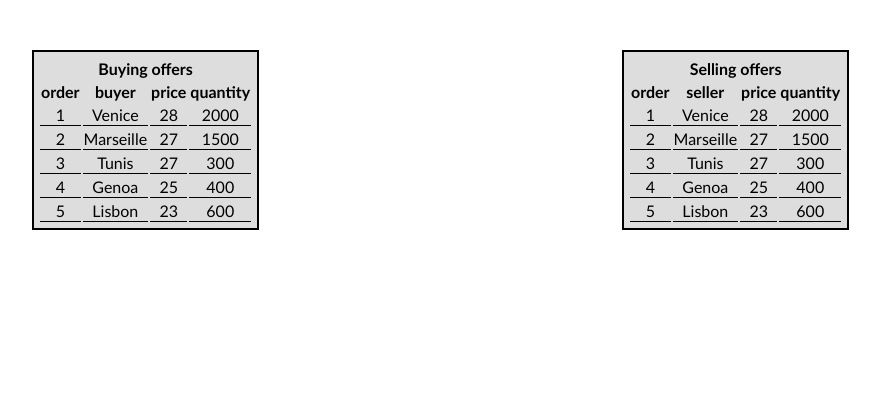
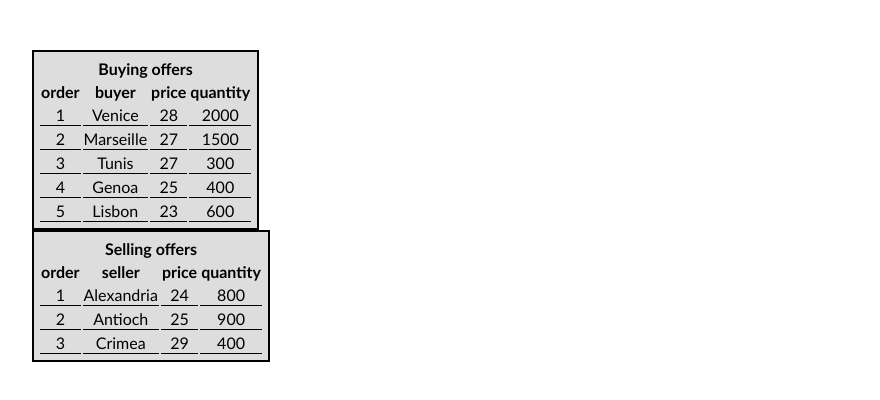
Before and after one commit to Stylian/markets, a React (Create React App) app in the folder ui/: page / in a window 1280 px wide. Shown: the top 400 px of the page, without its empty margins (18-898 px from the left). Built offline with nearby package versions, Linux system fonts and the light colour scheme.

Commit message:
rework to avoid reusability

```diff
--- a/ui/src/App.css
+++ b/ui/src/App.css
@@ -2,13 +2,3 @@
   text-align: center;
   padding: 50px;
 }
-
-.splitscreen {
-  display:flex;
-}
-.splitscreen .left {
-  flex: 1;
-}
-.splitscreen .right {
-  flex: 1;
-}
--- a/ui/src/App.js
+++ b/ui/src/App.js
@@ -1,20 +1,11 @@
 import React from 'react';
 import './App.css';
-import {BuySellTable} from "./features/buySellTable/BuySellTable";
+import {TradeCenter} from "./features/TradeCenter/TradeCenter";
 
 function App() {
   return (
     <div className="App">
-      <div className="splitscreen">
-        <div className="left">
-          <BuySellTable type={"buy"} />
-        </div>
-
-        <div className="right">
-          <BuySellTable type={"sell"} />
-        </div>
-      </div>
-
+      <TradeCenter />
     </div>
   );
 }
--- a/ui/src/app/store.js
+++ b/ui/src/app/store.js
@@ -1,10 +1,8 @@
 import { configureStore } from '@reduxjs/toolkit';
-import counterReducer from '../features/counter/counterSlice';
-import buySellTableReducer from '../features/buySellTable/buySellTableSlice';
+import tradeCenterReducer from '../features/TradeCenter/TradeCenterSlice';
 
 export default configureStore({
   reducer: {
-    counter:  counterReducer,
-    buySellTable: buySellTableReducer
+    tradeCenter: tradeCenterReducer
   },
 });
--- /dev/null
+++ b/ui/src/features/TradeCenter/TradeCenter.jsx
@@ -0,0 +1,72 @@
+import React, {useEffect, useState} from "react";
+import styles from './TradeCenter.module.css';
+import {
+    loadBuyingClients,
+    selectBuyingClients,
+    loadSellingClients,
+    selectSellingClients
+} from "./TradeCenterSlice";
+import {useDispatch, useSelector} from "react-redux";
+
+
+const Tableheaders = (props) => {
+    return (
+        <thead>
+        <tr>
+            <th colSpan={4}>{props.type === 'buy' ? 'Buying' : 'Selling'} offers</th>
+        </tr>
+        <tr>
+            <th>order</th>
+            <th>{props.type === 'buy' ? 'buyer' : 'seller'}</th>
+            <th>price</th>
+            <th>quantity</th>
+        </tr>
+        </thead>
+    );
+}
+
+const TableRows = (props) => {
+    return (
+        <tbody>
+        {props.rows.map((row, index) => {
+            return (
+                <tr>
+                    <td>{index + 1}</td>
+                    <td>{row.node}</td>
+                    <td>{row.price}</td>
+                    <td>{row.quantity}</td>
+                </tr>
+            )
+        })}
+        </tbody>
+    );
+}
+
+export function TradeCenter() {
+    const buyingClients = useSelector(selectBuyingClients);
+    const sellingClients = useSelector(selectSellingClients);
+    const dispatch = useDispatch();
+
+    useEffect( () => {
+        dispatch(loadBuyingClients())
+        dispatch(loadSellingClients())
+    }, [dispatch]);
+
+    return (
+        <div className="splitscreen">
+            <div className="left">
+                <table>
+                    <Tableheaders type={'buy'} />
+                    <TableRows rows={buyingClients} />
+                </table>
+            </div>
+
+            <div className="right">
+                <table>
+                    <Tableheaders type={'sell'} />
+                    <TableRows rows={sellingClients} />
+                </table>
+            </div>
+        </div>
+    );
+}
--- a/ui/src/features/buySellTable/BuySellTable.module.css
+++ b/ui/src/features/TradeCenter/TradeCenter.module.css
@@ -1,3 +1,14 @@
+
+.splitscreen {
+    display:flex;
+}
+.splitscreen .left {
+    flex: 1;
+}
+.splitscreen .right {
+    flex: 1;
+}
+
 table {
     background-color: #ddd;
     border: 2px solid black;
--- /dev/null
+++ b/ui/src/features/TradeCenter/TradeCenterSlice.jsx
@@ -0,0 +1,65 @@
+import { createSlice } from '@reduxjs/toolkit';
+
+export const tradeCenterSlice = createSlice({
+    name: 'tradeCenter',
+    initialState: {
+        buyingClients: [],
+        sellingClients: [],
+    },
+    reducers: {
+        loadBuyingClients: (state, action) => {
+            state.buyingClients = [
+                {
+                    node: 'Venice',
+                    price: 28,
+                    quantity: 2000
+                },
+                {
+                    node: 'Marseille',
+                    price: 27,
+                    quantity: 1500
+                },
+                {
+                    node: 'Tunis',
+                    price: 27,
+                    quantity: 300
+                },
+                {
+                    node: 'Genoa',
+                    price: 25,
+                    quantity: 400
+                },
+                {
+                    node: 'Lisbon',
+                    price: 23,
+                    quantity: 600
+                },
+            ];
+        },
+        loadSellingClients: (state, action) => {
+            state.sellingClients = [
+                {
+                    node: 'Alexandria',
+                    price: 24,
+                    quantity: 800
+                },
+                {
+                    node: 'Antioch',
+                    price: 25,
+                    quantity: 900
+                },
+                {
+                    node: 'Crimea',
+                    price: 29,
+                    quantity: 400
+                },
+            ];
+        },
+    },
+});
+
+export const { loadBuyingClients, loadSellingClients } = tradeCenterSlice.actions;
+export const selectBuyingClients = state => state.tradeCenter.buyingClients;
+export const selectSellingClients = state => state.tradeCenter.sellingClients;
+
+export default tradeCenterSlice.reducer;
--- a/ui/src/features/buySellTable/BuySellTable.jsx
+++ /dev/null
@@ -1,41 +0,0 @@
-import React, {useEffect, useState} from "react";
-import styles from './BuySellTable.module.css';
-import {loadRows, selectRows} from "./buySellTableSlice";
-import {useDispatch, useSelector} from "react-redux";
-
-export function BuySellTable(props) {
-    const rows = useSelector(selectRows);
-    const dispatch = useDispatch();
-
-    useEffect( () => {
-        dispatch(loadRows(props.type))
-    }, [dispatch]);
-
-    return (
-        <table>
-            <thead>
-                <tr>
-                    <th colSpan={4}>{props.type === 'buy' ? 'Buying' : 'Selling'} offers</th>
-                </tr>
-                <tr>
-                    <th>order</th>
-                    <th>{props.type === 'buy' ? 'buyer' : 'seller'}</th>
-                    <th>price</th>
-                    <th>quantity</th>
-                </tr>
-            </thead>
-            <tbody>
-            {rows.map((row, index) => {
-                return (
-                    <tr>
-                        <td>{index + 1}</td>
-                        <td>{row.node}</td>
-                        <td>{row.price}</td>
-                        <td>{row.quantity}</td>
-                    </tr>
-                )
-            })}
-            </tbody>
-        </table>
-    );
-}
--- a/ui/src/features/buySellTable/buySellTableSlice.jsx
+++ /dev/null
@@ -1,47 +0,0 @@
-import { createSlice } from '@reduxjs/toolkit';
-
-export const buySellTableSlice = createSlice({
-    name: 'buySellTable',
-    initialState: {
-        rows: []
-    },
-    reducers: {
-        loadRows: (state, action) => {
-            if(action.payload === 'buy') {
-                state.rows = [
-                    {
-                        node: 'Venice',
-                        price: 28,
-                        quantity: 2000
-                    },
-                    {
-                        node: 'Marseille',
-                        price: 27,
-                        quantity: 1500
-                    },
-                    {
-                        node: 'Tunis',
-                        price: 27,
-                        quantity: 300
-                    },
-                    {
-                        node: 'Genoa',
-                        price: 25,
-                        quantity: 400
-                    },
-                    {
-                        node: 'Lisbon',
-                        price: 23,
-                        quantity: 600
-                    },
-                ];
-            }
-        },
-    },
-});
-
-export const { loadRows } = buySellTableSlice.actions;
-
-export const selectRows = state => state.buySellTable.rows;
-
-export default buySellTableSlice.reducer;
```
Also changed, not shown: ui/src/notes.txt.
